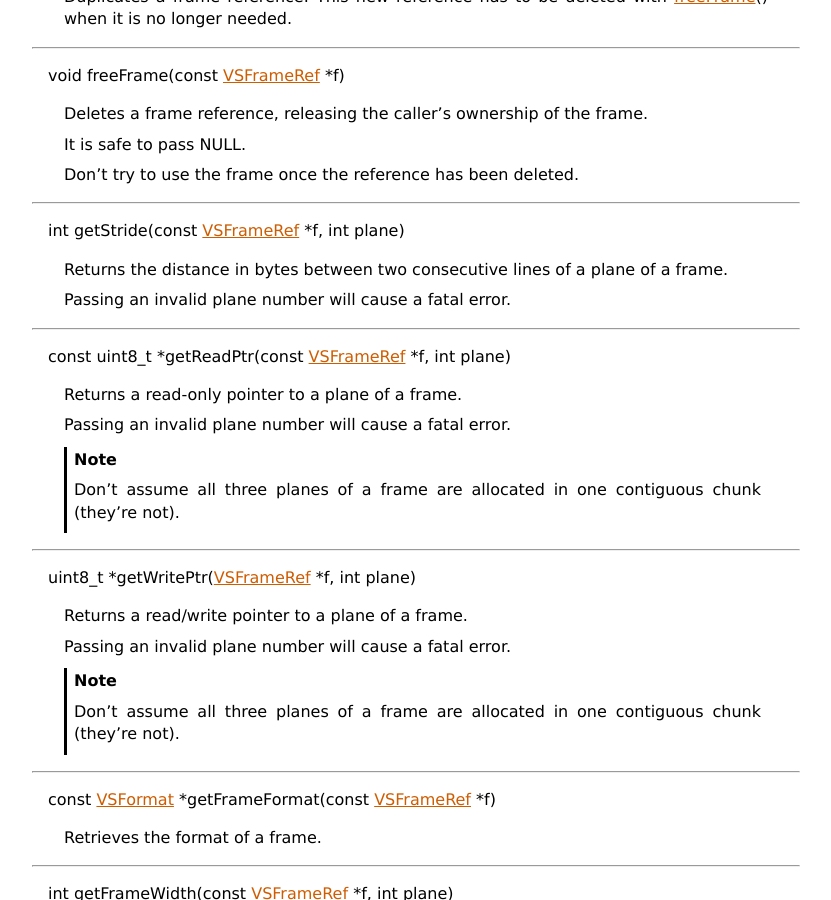
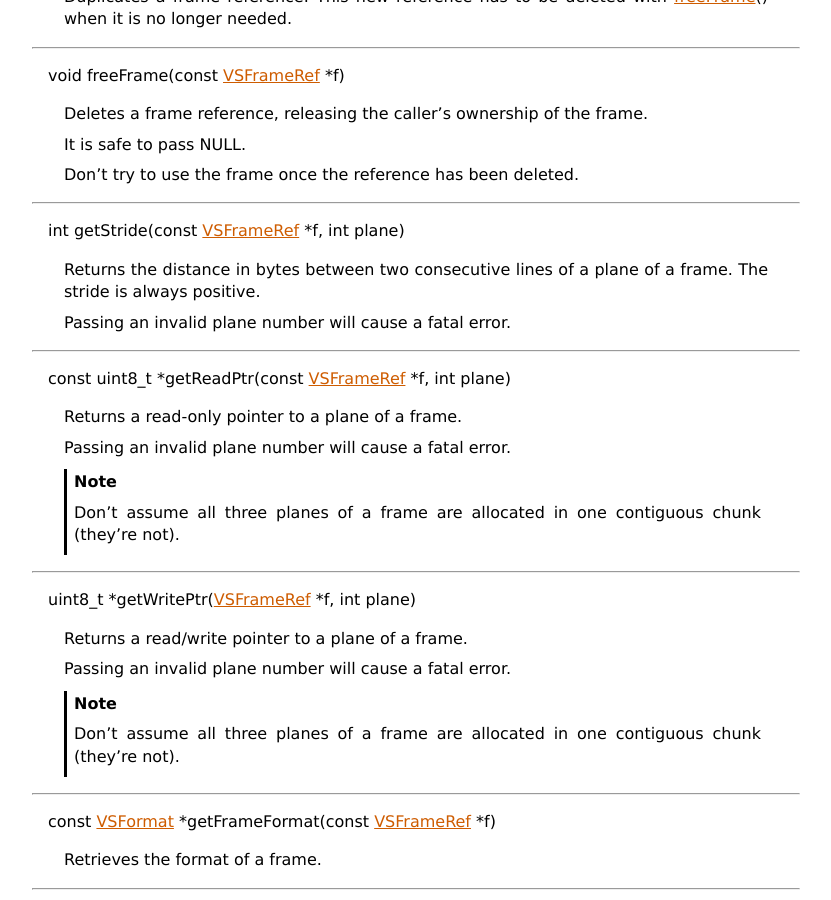
Before and after one commit to vapoursynth/vapoursynth, a Sphinx documentation site: the page built from doc/api/vapoursynth.h.rst, in a window 1280 px wide and 900 px high, scrolled down 15399 px. Shown: the whole window, without its empty margins (48-879 px from the left). Built offline with Sphinx 7.4.7, drawn with Linux system fonts in a browser that asks for light colours; formulas are drawn with MathJax 3.

Commit message:
Clarify that stride is always positive

```diff
--- a/doc/api/vapoursynth.h.rst
+++ b/doc/api/vapoursynth.h.rst
@@ -1031,7 +1031,7 @@ struct VSAPI
    int getStride(const VSFrameRef_ \*f, int plane)
 
       Returns the distance in bytes between two consecutive lines of a plane of
-      a frame.
+      a frame. The stride is always positive.
 
       Passing an invalid plane number will cause a fatal error.
 
```
